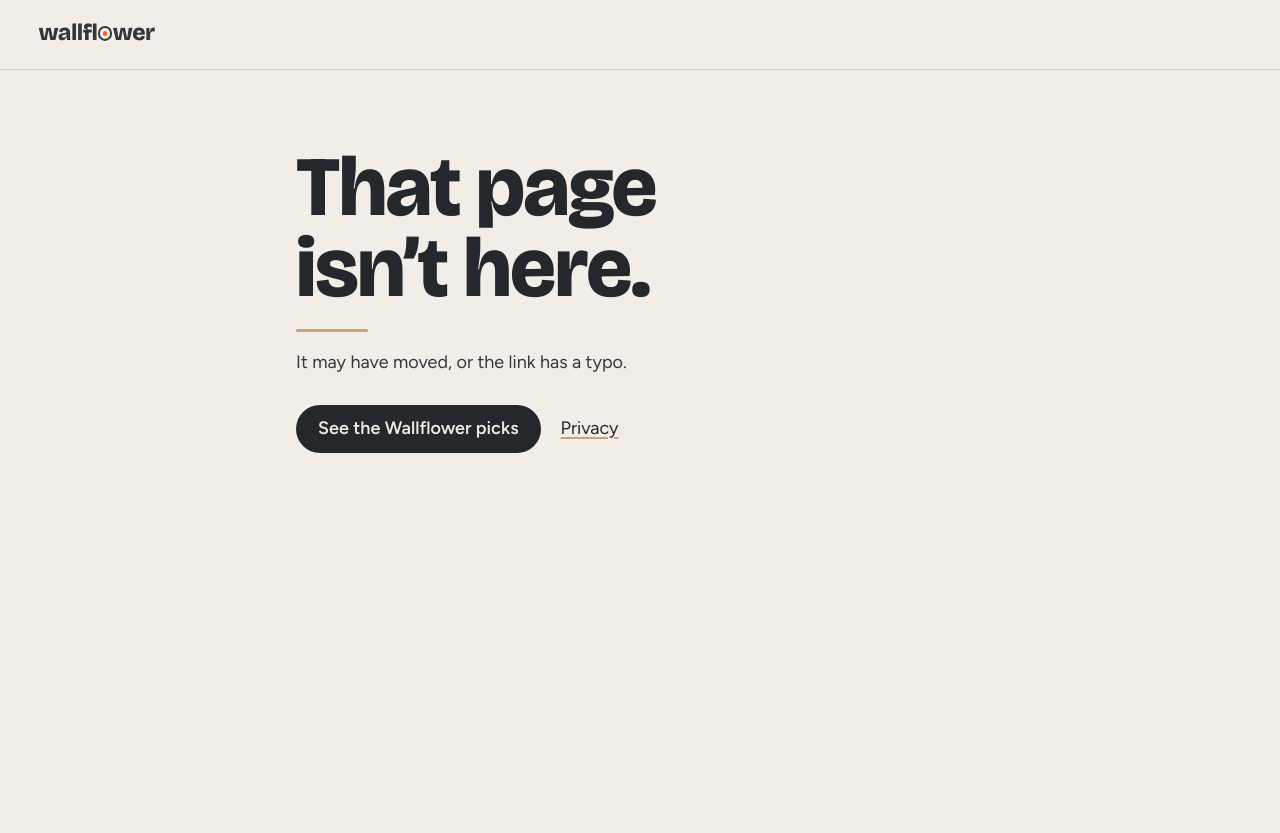
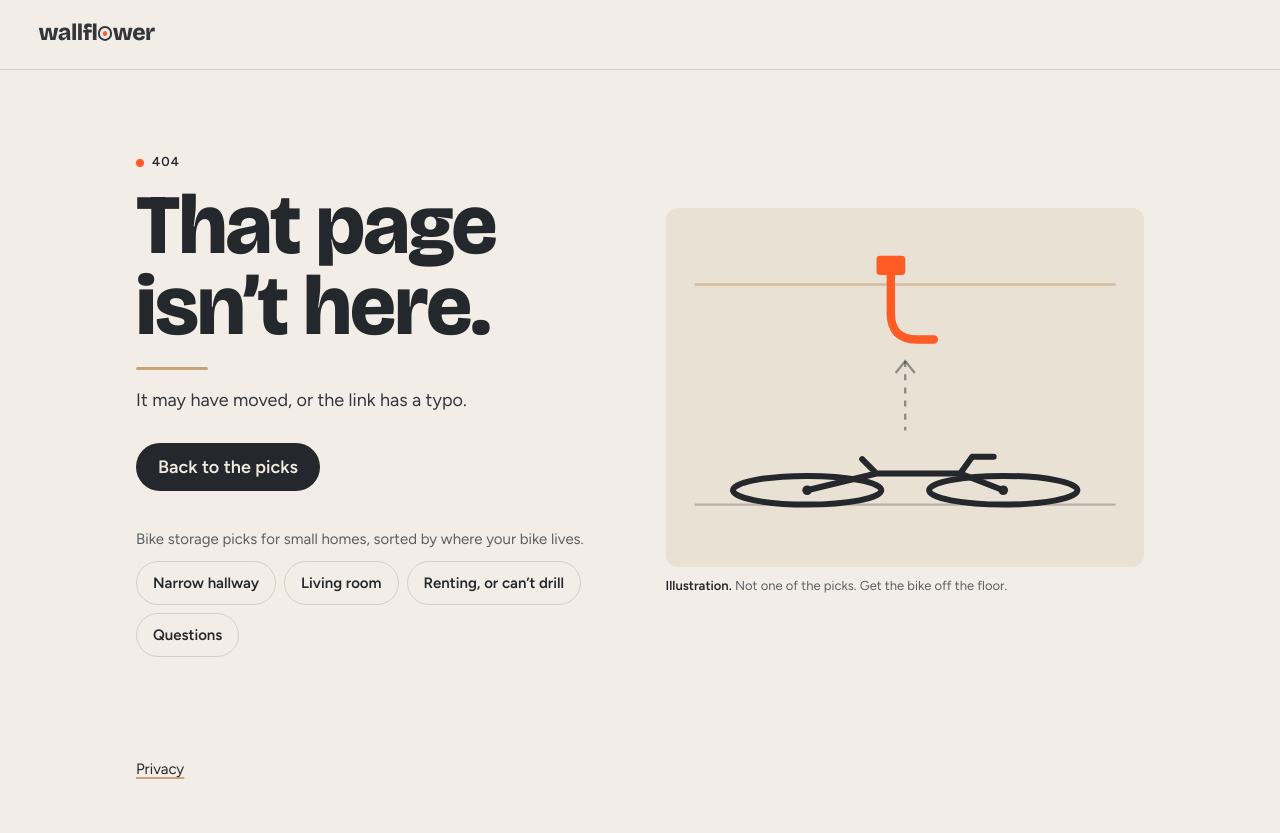
Before and after one commit to sonicecke-commits/wallflower-site, a plain HTML site: page 404.html in a window 1280 px wide. Before the commit the page ends 800 px from the top, so only its background shows below. Drawn offline with Linux system fonts and the light colour scheme.

Commit message:
Visual sample round 2 (not for merge yet): FAQ answers capped near 70 characters, darker scrim behind Find the stud first., on-brand 404 with drawn empty mount and room links
Co-Authored-By: Claude Opus 5.5 <noreply@anthropic.com>
Claude-Session: https://claude.ai/code/session_0197jE9t5Bury7hqgTpQCKQn

```diff
--- a/404.html
+++ b/404.html
@@ -34,15 +34,48 @@ a:focus-visible{outline:3px solid var(--orange);outline-offset:3px;border-radius
 .btn{display:inline-flex;align-items:center;min-height:48px;padding:0 22px;border-radius:999px;background:var(--btn-bg);color:var(--btn-fg);text-decoration:none;font-weight:600;transition:transform .2s}
 .btn:hover{transform:translateY(-2px)}
 .row{display:flex;flex-wrap:wrap;align-items:center;gap:12px 20px;margin-top:28px}
+main{max-width:1040px}
+.wrap{display:grid;gap:clamp(28px,4vw,56px);align-items:center}
+@media (min-width:880px){.wrap{grid-template-columns:minmax(0,1fr) minmax(0,1fr)}}
+.label{font:600 var(--fs-1)/1.3 var(--sans);letter-spacing:.08em;text-transform:uppercase;color:var(--fg);margin:0 0 14px;display:inline-flex;align-items:center;gap:8px}
+.label::before{content:"";width:8px;height:8px;border-radius:50%;background:var(--orange)}
+.lede{max-width:34ch}
+.rooms{margin:36px 0 0}
+.rooms p{font-size:var(--fs-2);color:var(--muted);margin:0 0 10px}
+.rooms ul{list-style:none;padding:0;margin:0;display:flex;flex-wrap:wrap;gap:8px}
+.rooms li{margin:0}
+.rooms a{display:inline-flex;align-items:center;min-height:44px;padding:0 16px;border:1px solid var(--line);border-radius:999px;text-decoration:none;font-weight:600;font-size:var(--fs-2);color:var(--fg);background:var(--bg)}
+.rooms a:hover{border-color:var(--fg)}
+.illo{margin:0}
+.illo svg{display:block;width:100%;height:auto;border-radius:12px}
+.illo figcaption{margin-top:10px;font-size:var(--fs-1);color:var(--muted);line-height:1.45}
+.illo figcaption b{font-weight:600;color:var(--fg)}
+.foot{max-width:1040px;margin:0 auto;padding:0 16px 48px;font-size:var(--fs-2)}
+.foot a{display:inline-block;padding:4px 0}
 @media (prefers-reduced-motion:reduce){*{transition:none!important}}
 </style>
 </head>
 <body>
 <header class="top"><p class="mark" aria-hidden="true">wallfl<span class="hub"></span>wer</p></header>
 <main>
+<div class="wrap">
+<div>
+<p class="label">404</p>
 <h1>That page isn’t here.</h1>
-<p>It may have moved, or the link has a typo.</p>
-<p class="row"><a class="btn" href="/picks/">See the Wallflower picks</a><a href="/privacy.html">Privacy</a></p>
+<p class="lede">It may have moved, or the link has a typo.</p>
+<p class="row"><a class="btn" href="/picks/">Back to the picks</a></p>
+<div class="rooms">
+<p>Bike storage picks for small homes, sorted by where your bike lives.</p>
+<ul aria-label="Jump to a space on the picks page"><li><a href="/picks/#hall">Narrow hallway</a></li><li><a href="/picks/#wall">Living room</a></li><li><a href="/picks/#floor">Renting, or can’t drill</a></li><li><a href="/picks/#questions">Questions</a></li></ul>
+</div>
+</div>
+<figure class="illo"><svg viewBox="0 0 400 300" role="img" aria-label="Drawing of an empty wall mount, with the bike still lying on the floor below it"><rect width="400" height="300" fill="#E9E1D4"/><line x1="24" y1="248" x2="376" y2="248" stroke="#24272B" stroke-width="2" opacity=".25"/><line x1="24" y1="64" x2="376" y2="64" stroke="#C9A27A" stroke-width="2" opacity=".6"/>
+<g fill="none" stroke="#FF5B24" stroke-width="7" stroke-linecap="round" stroke-linejoin="round"><path d="M188 52v36"/><path d="M188 88q0 22 22 22h14"/></g><rect x="176" y="40" width="24" height="16" rx="3" fill="#FF5B24"/>
+<path d="M200 128v58" stroke="#24272B" stroke-width="2" stroke-dasharray="5 6" opacity=".45"/><path d="M192 138l8-10 8 10" fill="none" stroke="#24272B" stroke-width="2" opacity=".45"/>
+<g fill="none" stroke="#24272B" stroke-width="5" stroke-linecap="round" stroke-linejoin="round"><ellipse cx="118" cy="236" rx="62" ry="12"/><ellipse cx="282" cy="236" rx="62" ry="12"/><path d="M118 236l58-14h70l36 14M176 222l-12-12M246 222l10-14h18"/></g><circle cx="118" cy="236" r="4" fill="#24272B"/><circle cx="282" cy="236" r="4" fill="#24272B"/></svg>
+<figcaption><b>Illustration.</b> Not one of the picks. Get the bike off the floor.</figcaption></figure>
+</div>
 </main>
+<p class="foot"><a href="/privacy.html">Privacy</a></p>
 </body>
 </html>
```
Also changed, not shown: picks/index.html (+5 -0 lines).
